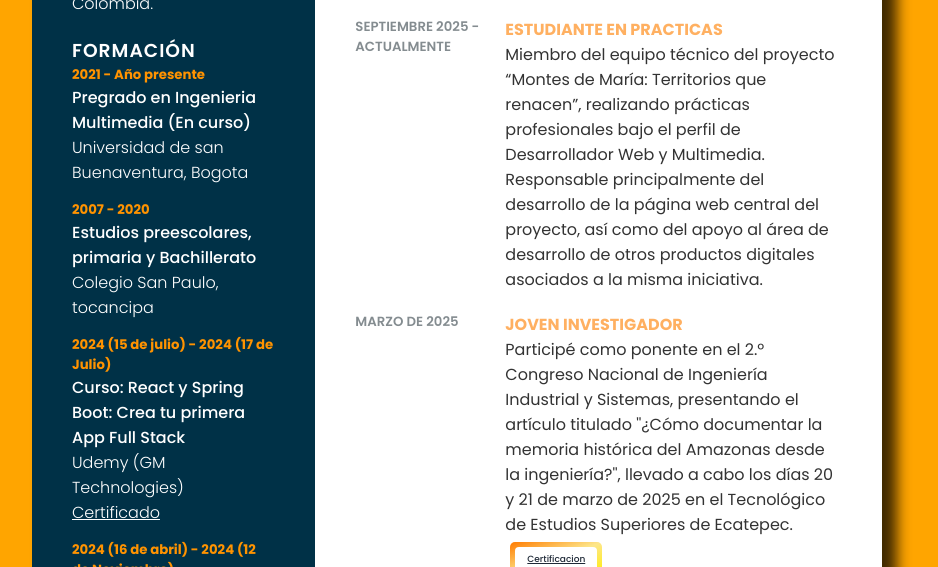
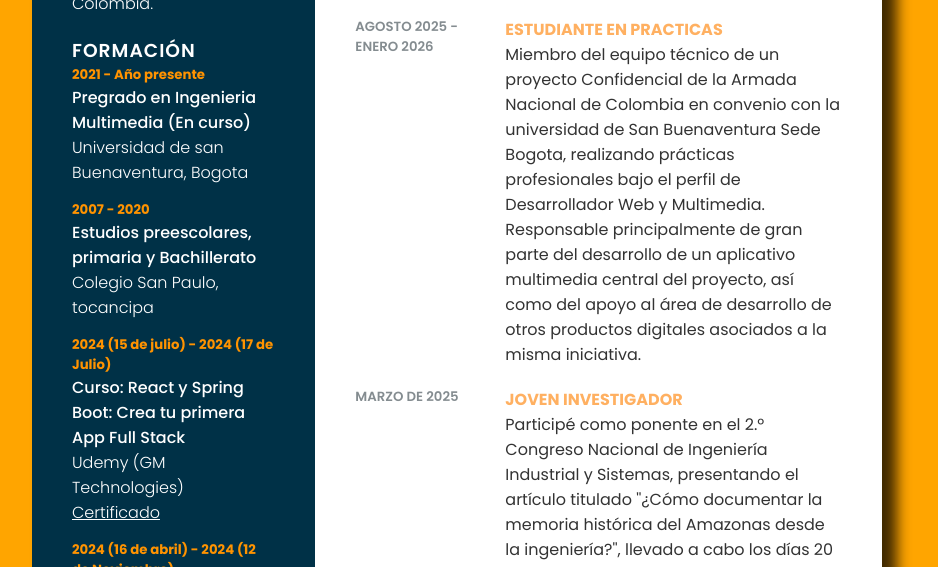
Before and after one commit to Carlos13157/Portfolio, a website: page cv/index.html in a window 1280 px wide. Shown: the part 863-1430 px from the top of the page, without its empty margins (183-1121 px from the left). Drawn offline with Linux system fonts and the light colour scheme; files whose address does not match are found by name.

Commit message:
modified experience item  on index

```diff
--- a/cv/index.html
+++ b/cv/index.html
@@ -173,13 +173,13 @@
                 </div> <!-- cierre del box -->
                 <div class="box">
                     <div class="year_company">
-                        <h5> Septiembre 2025 - Actualmente </h5>
-                        <h5></h5>
+                        <h5> Agosto 2025 -  </h5>
+                        <h5> Enero 2026 </h5>
                     </div> <!-- cierre del year_company -->
                     <div class="text">
                         <h4>Estudiante en practicas</h4>
                         <p>
-                            Miembro del equipo técnico del proyecto “Montes de María: Territorios que renacen”, realizando prácticas profesionales bajo el perfil de Desarrollador Web y Multimedia. Responsable principalmente del desarrollo de la página web central del proyecto, así como del apoyo al área de desarrollo de otros productos digitales asociados a la misma iniciativa.
+                            Miembro del equipo técnico de un proyecto Confidencial de la Armada Nacional de Colombia en convenio con la universidad de San Buenaventura Sede Bogota, realizando prácticas profesionales bajo el perfil de Desarrollador Web y Multimedia. Responsable principalmente de gran parte del desarrollo de un aplicativo multimedia central del proyecto, así como del apoyo al área de desarrollo de otros productos digitales asociados a la misma iniciativa.
                         </p>
 
 
```
